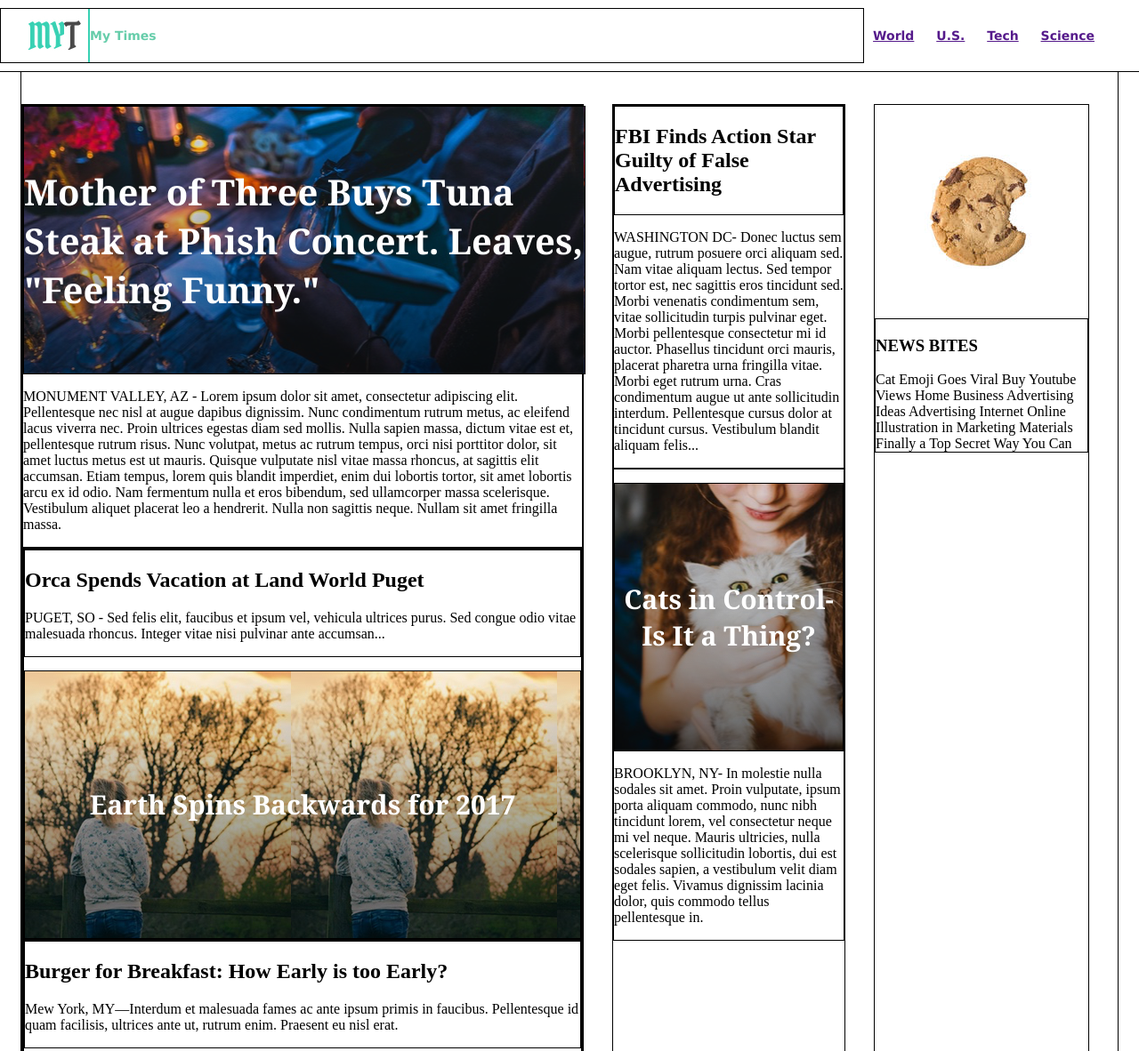
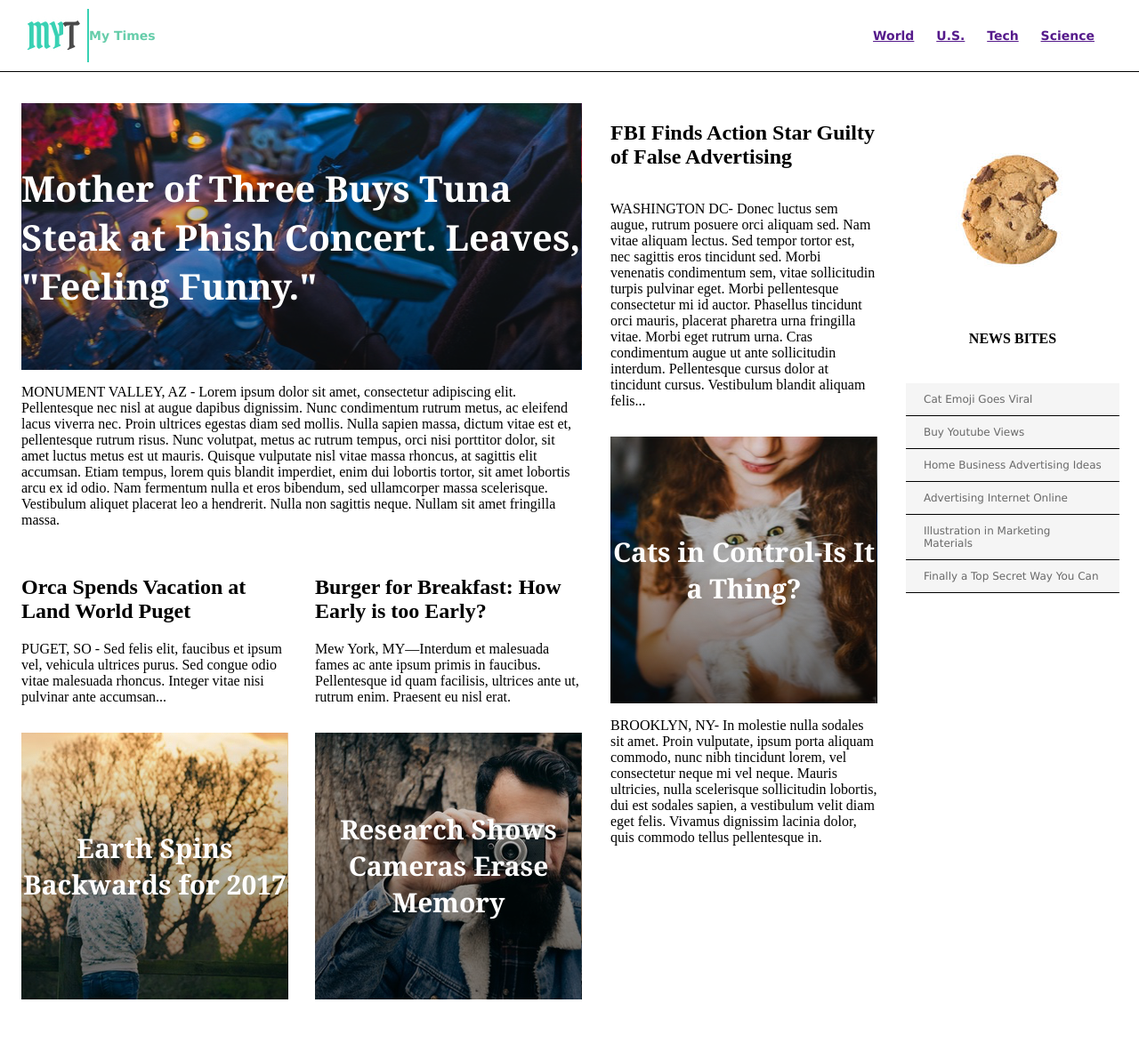
Before and after one commit to letzrinb/My-Times-Project, a plain HTML site: page index.html in a window 1280 px wide. Shown: the top 1182 px of the page at 89% size. Drawn offline with Linux system fonts and the light colour scheme.

Commit message:
Main content section html and css complete

```diff
--- a/resources/css/style.css
+++ b/resources/css/style.css
@@ -34,9 +34,11 @@ h2, h3{
   display: block;
 }
 /*Temporary border*/
+/*
 div{
   border: 1px solid black;
 }
+*/
 .content{
   display: flex;
   width: 1232px;
@@ -88,3 +90,31 @@ div{
 .pop-culture.image-content{
   background-image: url(../images/img-story-3.png);
 }
+.stories{
+  display: flex;
+  justify-content: space-between;
+  margin-top: 17px;
+}
+.story{
+  display: flex;
+  flex-direction: column;
+  width: 300px;
+}
+.stories.text-content{
+  height: 250px;
+}
+.news-bites h3{
+  margin-bottom: 41px;
+  font-size: 16px;
+  font-weight: bold;
+  text-align: center;
+}
+.news-bites .bite{
+  display: block;
+  padding: 11px 20px;
+  border-bottom: 1px solid black;
+  background-color: WhiteSmoke;
+  font-family: Verdana;
+  font-size: 12px;
+  color: DimGray;
+}
```
